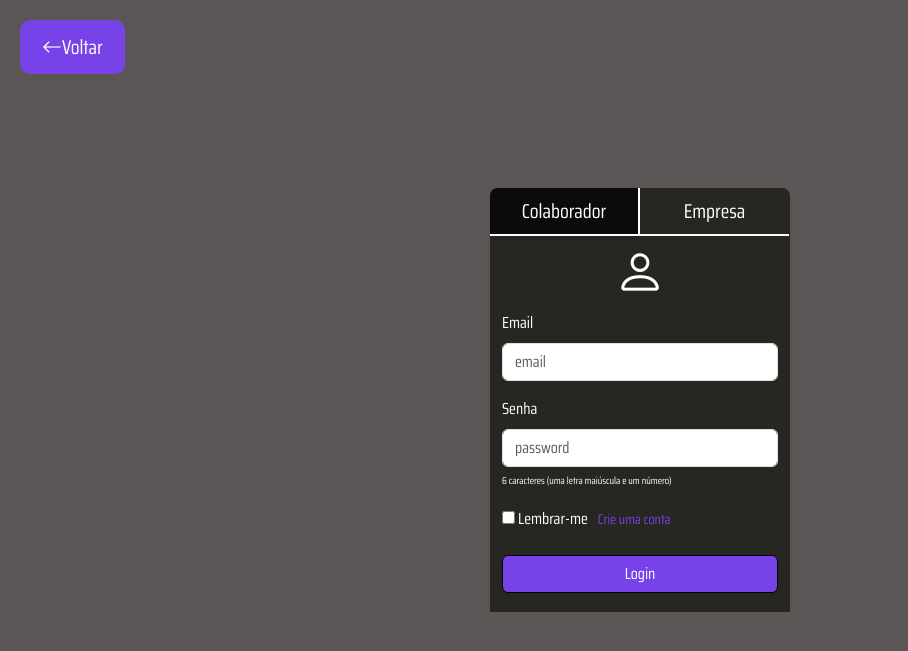
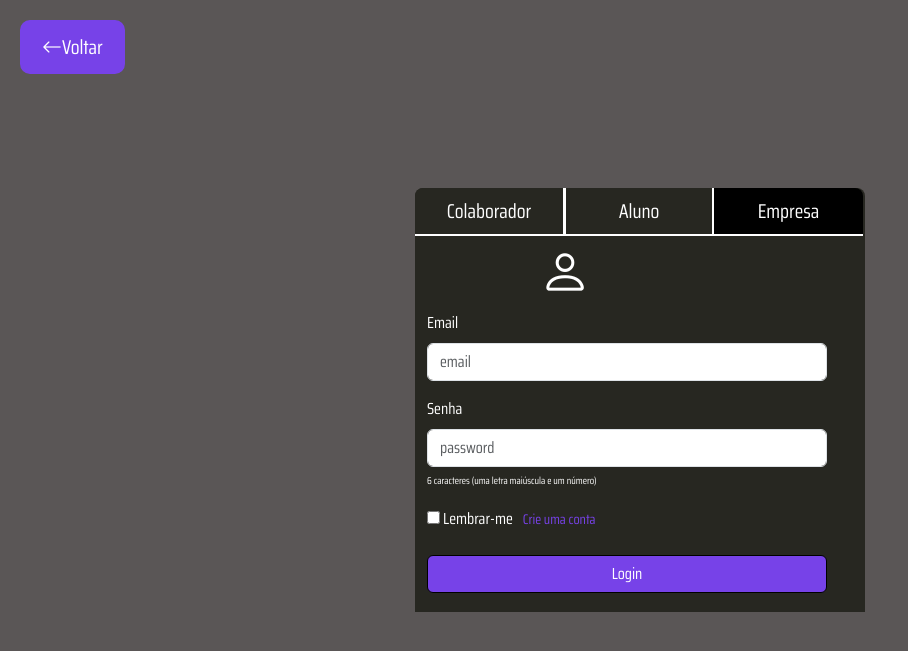
Before and after one commit to bmfps-a/pucdevacademy, a PHP site: page /login.php in a window 1280 px wide. Shown: the top 651 px of the page, without its empty margins (0-908 px from the left). Run offline with PHP 8.4, Linux system fonts and the light colour scheme.

Commit message:
botao novo e box ajustada

```diff
--- a/login/login.php
+++ b/login/login.php
@@ -39,7 +39,9 @@ if (isset($_SESSION['emailcolaborador']) || isset($_SESSION['emailempresa'])) {
                       <div class="btn-group" role="group" aria-label="#">
                         <input type="radio" class="btn-check" name="tipo" id="colaborador" autocomplete="off" checked>
                         <label class="btn btn-primary btn-lg colaborador-btn" for="colaborador">Colaborador</label>
-                        <input type="radio" class="btn-check" name="tipo" id="empresa" autocomplete="off">
+                        <input type="radio" class="btn-check" name="tipo" id="aluno" autocomplete="off" checked>
+                        <label class="btn btn-primary btn-lg aluno-btn" for="aluno">Aluno</label>
+                        <input type="radio" class="btn-check" name="tipo" id="empresa" autocomplete="off" checked>
                         <label class="btn btn-primary btn-lg empresa-btn" for="empresa" name="empresa">Empresa</label>
                     </div>
 
--- a/login/login_style.css
+++ b/login/login_style.css
@@ -6,7 +6,7 @@ body{
 .row{
     background-color:#272721;
     color: #fff;
-    width: 300px;
+    width: 450px;
     height: 424px;
     border-top-left-radius: 8px;
     border-top-right-radius: 8px;
@@ -39,8 +39,22 @@ body{
     border-bottom-left-radius: 0;
     border-bottom-right-radius: 0;
 }
+input[type="radio"].btn-check:checked + .colaborador-btn {
+    background-color: #0b0b0b; /* Altera a cor de fundo do botão "Colaborador" selecionado */
+    border-color: #ffffff; /* Mantém a borda branca quando selecionado */
+}
+.aluno-btn {
+   background-color: #272721;
+    color: #fff;
+    border-right: 2px solid #ffffff;
+    border-top: none;
+    border-left: 2px solid #ffffff ;
+    border-bottom-left-radius: 0;
+    border-bottom-right-radius: 0;
 
-input[type="radio"].btn-check:checked + .colaborador-btn {
+}
+
+input[type="radio"].btn-check:checked + .aluno-btn {
     background-color: #0b0b0b; /* Altera a cor de fundo do botão "Colaborador" selecionado */
     border-color: #ffffff; /* Mantém a borda branca quando selecionado */
 }
```
